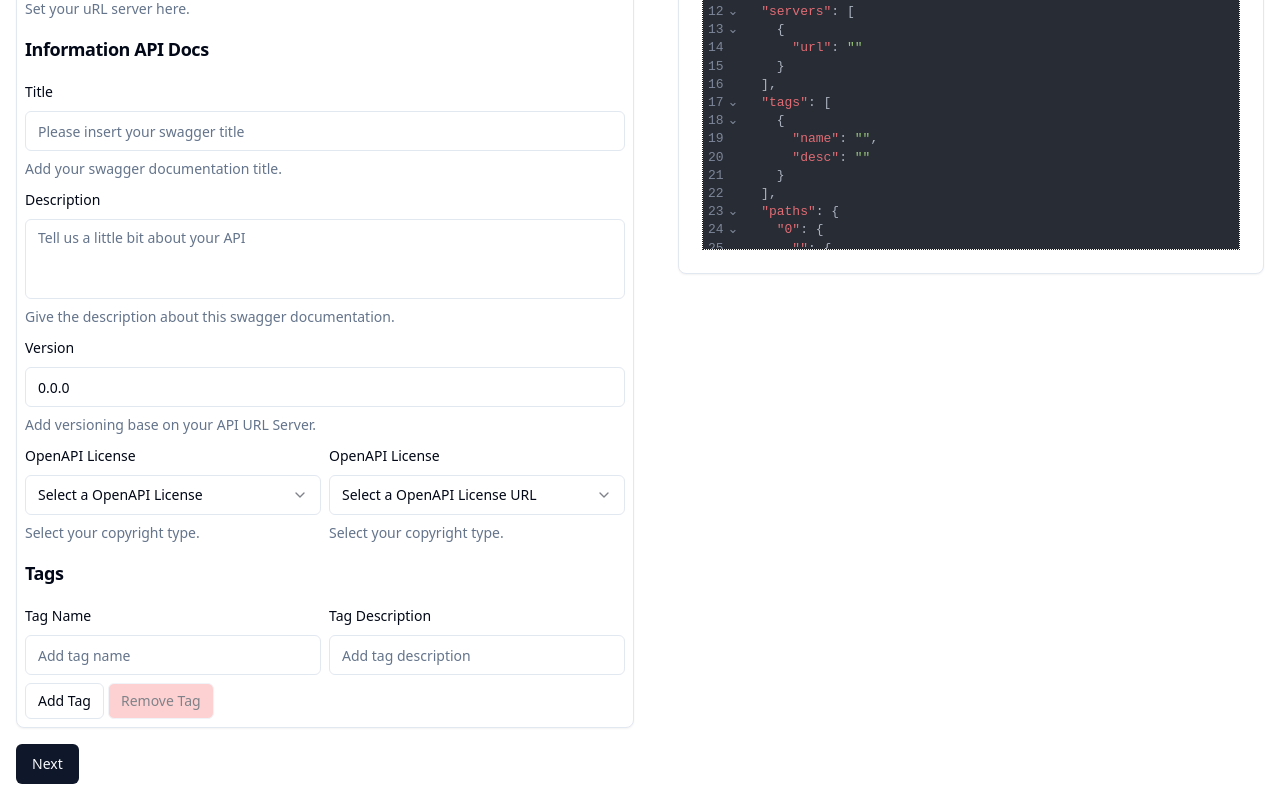
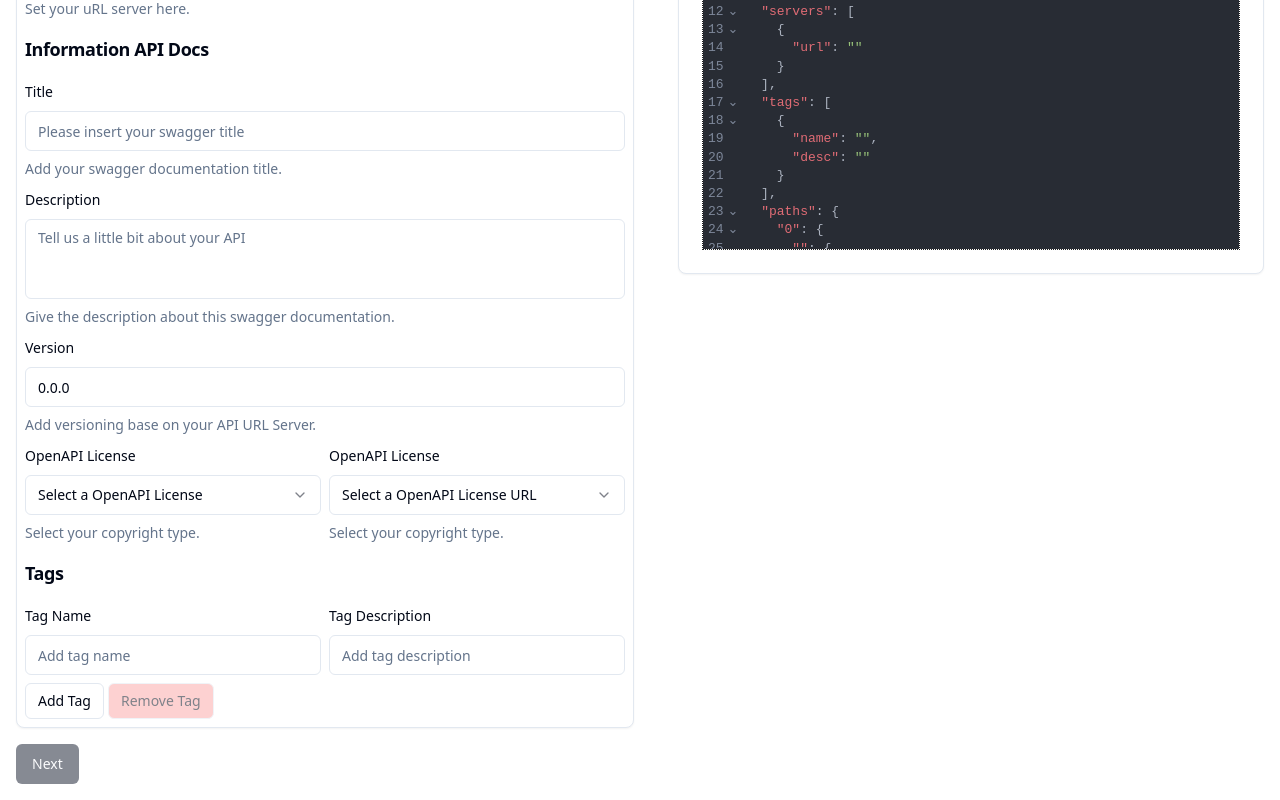
Before and after one commit to Z4nR/swagger-file-generator, a React (Vite) app: page / in a window 1280 px wide. Shown: the part 407-1207 px from the top of the page. Built offline with nearby package versions, Linux system fonts and the light colour scheme.

Commit message:
fix: form validation when data not complete button next and done will disable

```diff
--- a/src/pages/form-pages.tsx
+++ b/src/pages/form-pages.tsx
@@ -95,7 +95,12 @@ const SwaggerForm: React.FC = () => {
           </Button>
         )}
         {current < steps.length - 1 && (
-          <Button onClick={() => next()}>Next</Button>
+          <Button
+            onClick={() => next()}
+            disabled={!steps[current].content.props.form.formState.isValid}
+          >
+            Next
+          </Button>
         )}
         {current === steps.length - 1 && (
           <Button onClick={() => done()}>Done</Button>
```
